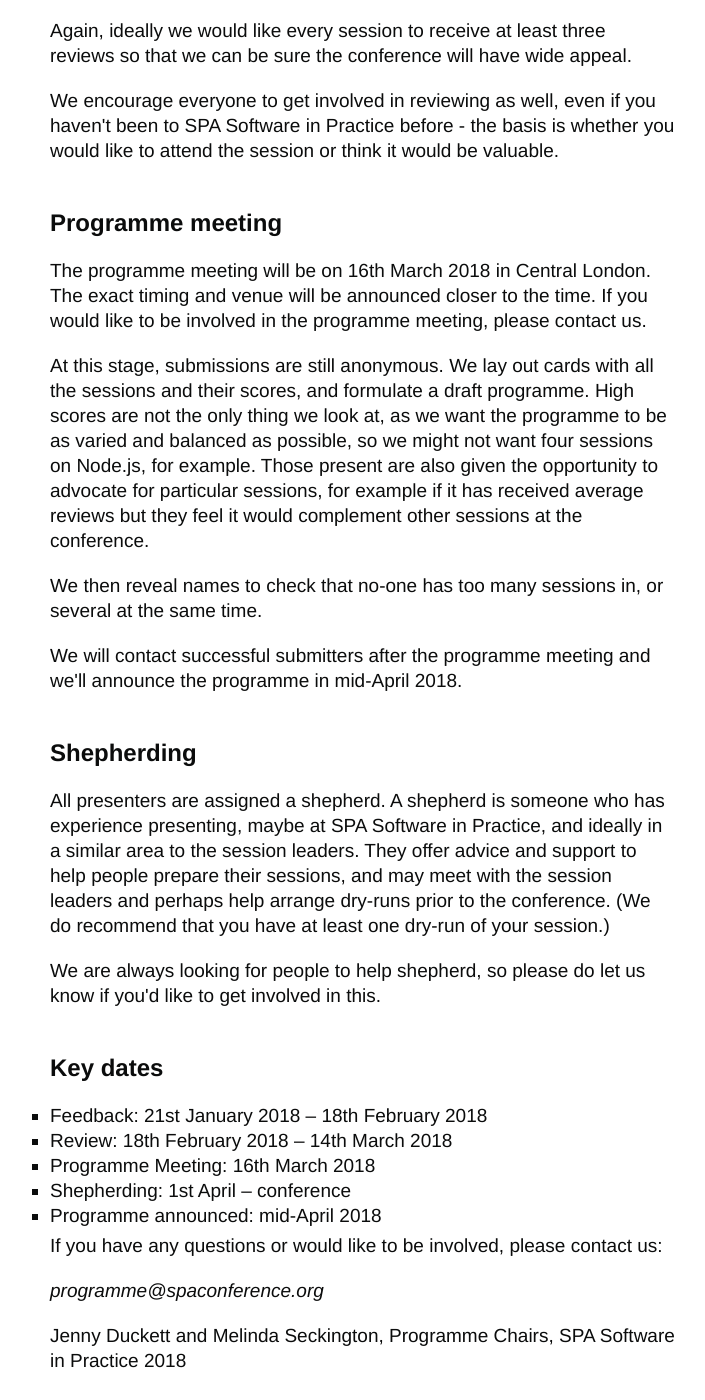
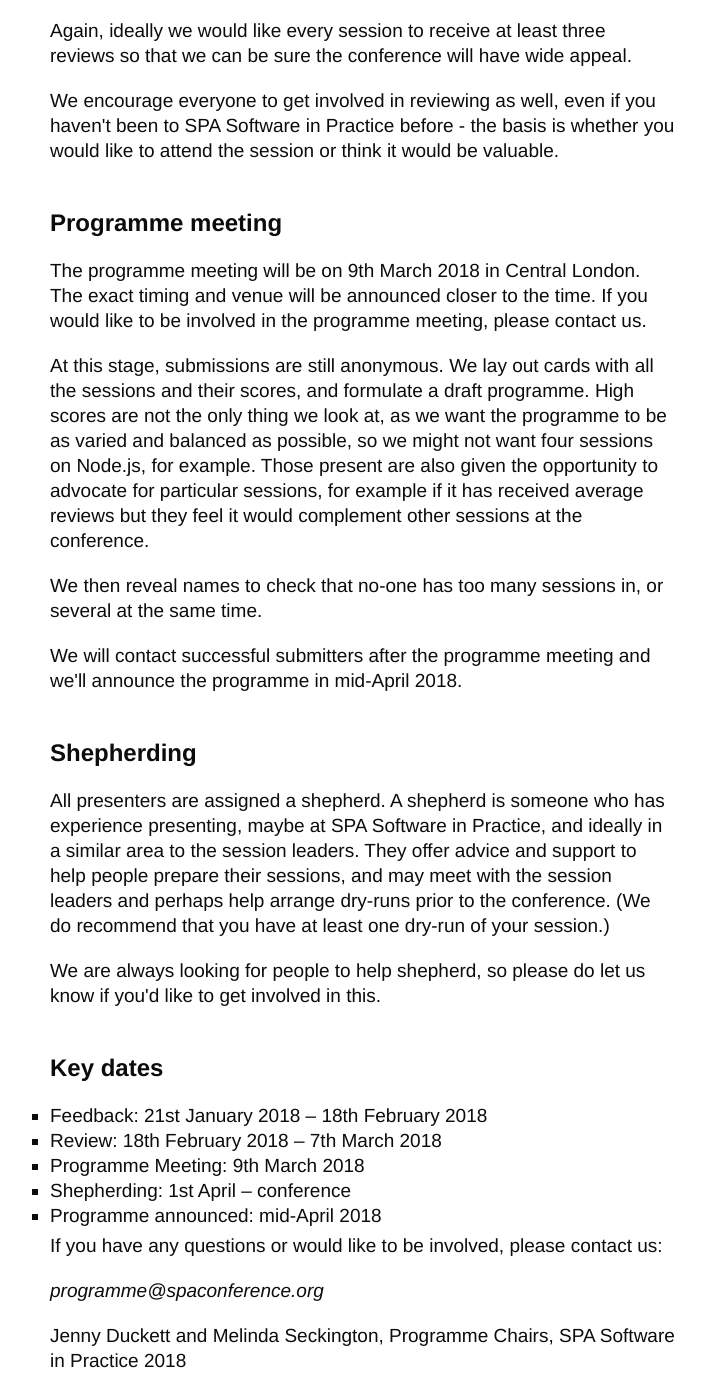
Before and after one commit to spaconference/spa-website, a Jekyll site: the page built from submission-stages.md, in a window 1280 px wide and 1400 px high, scrolled down 1863 px. Shown: the whole window, without its empty margins (445-1150 px from the left). Built offline with Jekyll 4.4.1, drawn with Linux system fonts in a browser that asks for light colours; some of the changed text lies outside the part shown.

Commit message:
Update programme meeting date
To avoid clashing with Scale Summit.

```diff
--- a/_config.yml
+++ b/_config.yml
@@ -34,8 +34,8 @@
   cfp_deadline_time: 10pm
   cfp_early_feedback_deadline: 21st January 2018
   cfp_close_date: 18th February 2018
-  reviewing_deadline: 14th March 2018
-  programme_meeting_date: 16th March 2018
+  reviewing_deadline: 7th March 2018
+  programme_meeting_date: 9th March 2018
   programme_announce_date: mid-April 2018
   shepherding_dates: 1st April &ndash; conference
   ticket_refund_deadline: 20th June 2018
```
